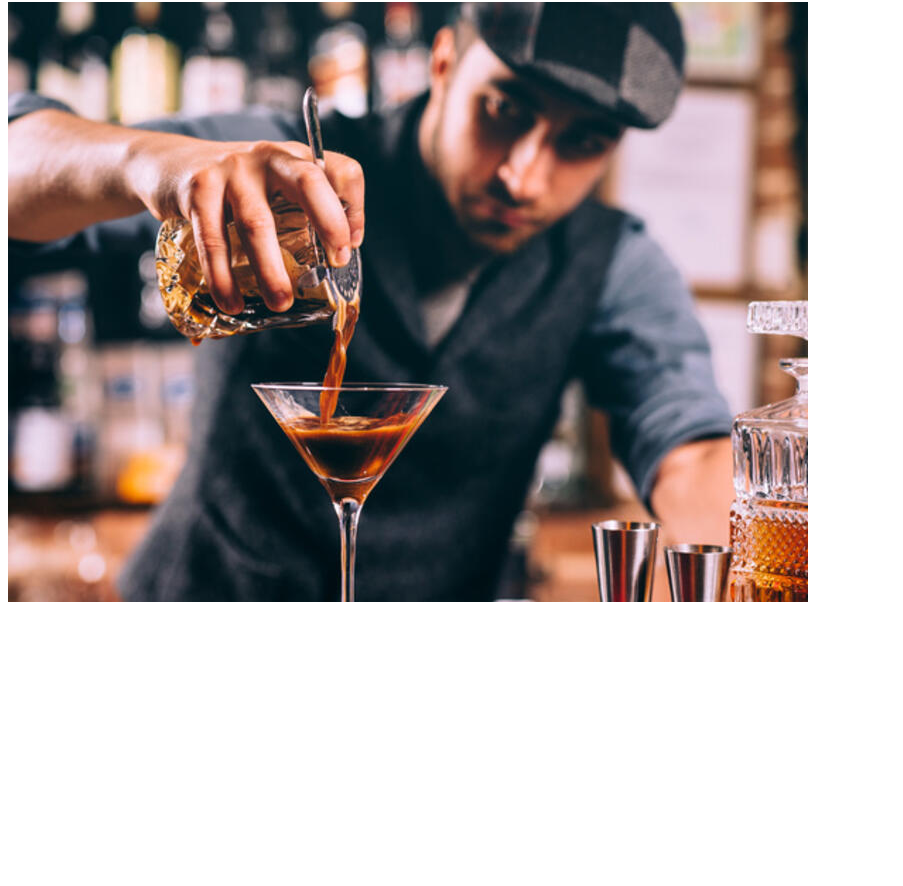
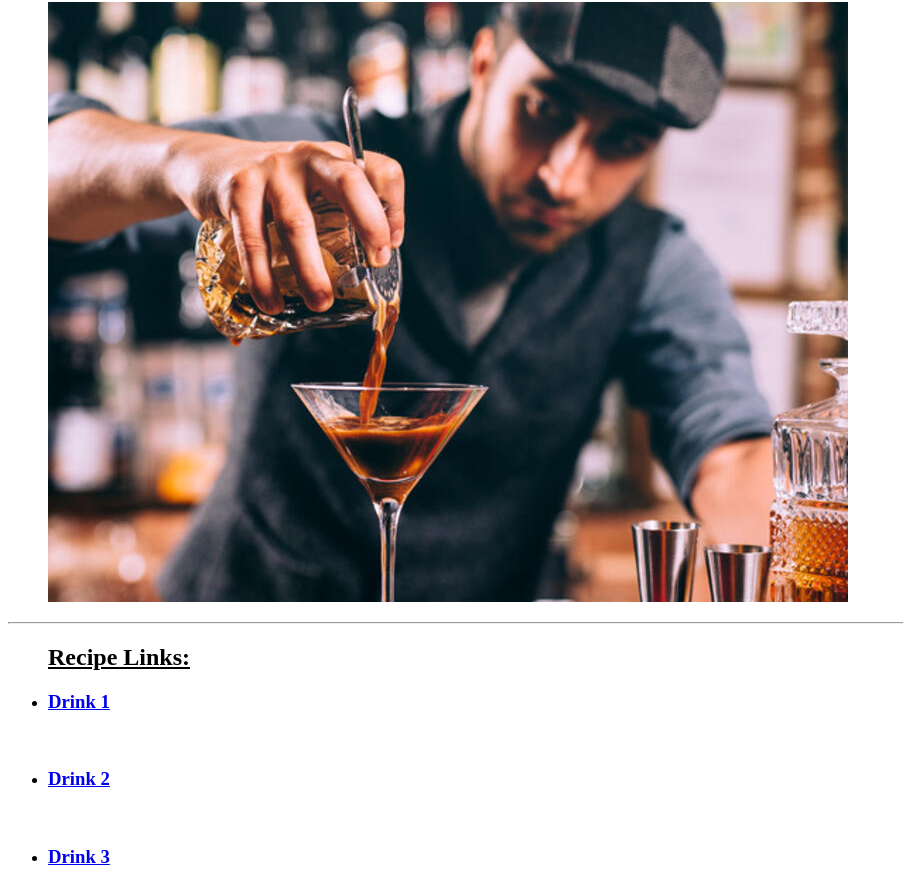
Before and after one commit to ViceSeveni/odin-recipes, a plain HTML site: page index.html in a window 1280 px wide. Shown: the part 78-964 px from the top of the page, without its empty margins (0-903 px from the left). Before the commit the page ends 800 px from the top, so only its background shows below. Drawn offline with Linux system fonts and the light colour scheme.

Commit message:
Updated index.html , added new pages for recipes

```diff
--- a/index.html
+++ b/index.html
@@ -1,14 +1,28 @@
 <!DOCTYPE html>
-
-<html>
+<html lang="en">
     <head>
-    <meta charset="utf-8">
-    <title>Odin Recipes</title>
+        <meta charset="utf-8">
+        <title>Odin Recipes</title>
     </head>
 
     <body>
-        <h1>Odin Recipes</h1>
-        <img src="images/bartender.jpg">
+        <ul>
+            <h1>Odin Recipes</h1>
+            <img src="images/bartender.jpg">
+        </ul>
+        <hr>
+
+
+        <ul>
+            <u><h2>Recipe Links:</h2></u>
+
+            <li><h3><a href="recipes/recipe1.html">Drink 1</li></h3>
+            <br>
+            <li><h3><a href="recipes/recipe2.html">Drink 2</li></h3>
+            <br>
+            <li><h3><a href="recipes/recipe3.html">Drink 3</li></h3>
+
+        </ul>
 
     </body>
 </html>
```
Also changed, not shown: recipes/recipe1.html (added, +11 -0 lines), recipes/recipe2.html (added, +11 -0 lines), recipes/recipe3.html (added, +11 -0 lines).
